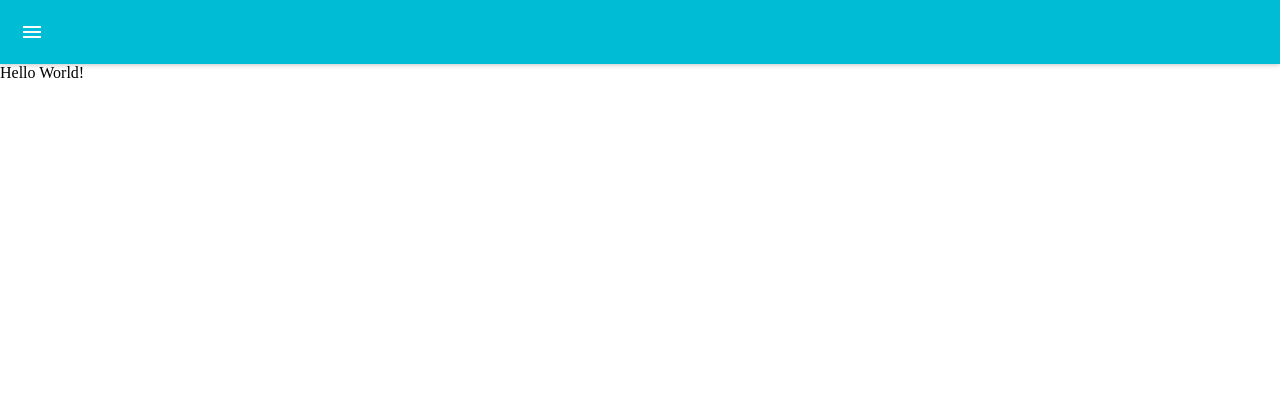
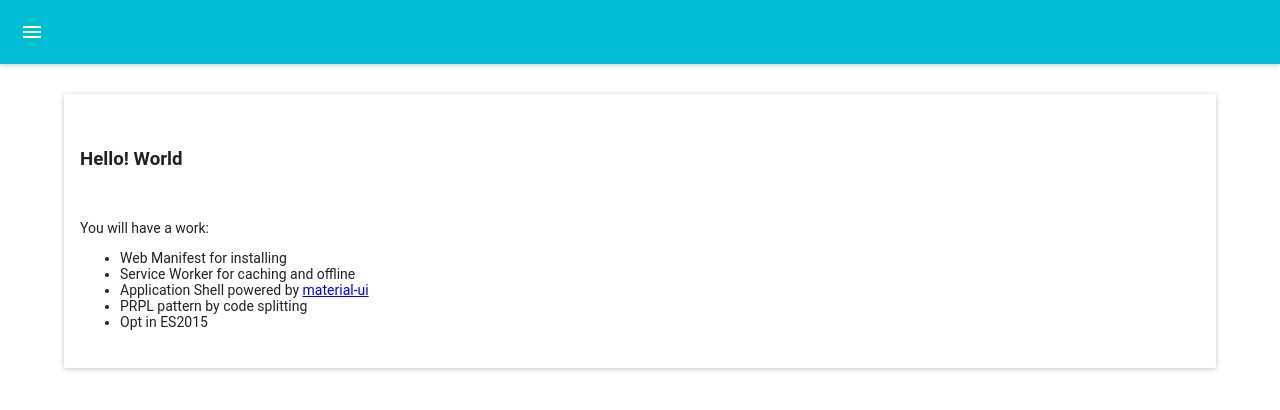
Before and after one commit to Kay2dan/react-pwa-guide-kit, a React app: page / in a window 1280 px wide. Shown: the top 410 px of the page. Built offline with nearby package versions, Linux system fonts and the light colour scheme; what react-tap-event-plugin would draw is missing.

Commit message:
step-3, add main route
- Tweek a App Structure for route and appshell

```diff
--- a/package.json
+++ b/package.json
@@ -20,8 +20,6 @@
     "babel-core": "^6.22.1",
     "babel-loader": "^6.2.10",
     "babel-preset-react-app": "^2.0.1",
-    "css-loader": "^0.26.1",
-    "style-loader": "^0.13.1",
     "webpack": "^2.2.1",
     "webpack-dev-server": "^1.16.3"
   }
--- /dev/null
+++ b/public/index.css
@@ -0,0 +1,10 @@
+body {
+  margin: 0;
+  padding: 0;
+}
+
+#content {
+  width: 90%;
+  margin: auto;
+  margin-top: 30px;
+}
--- a/public/index.html
+++ b/public/index.html
@@ -4,6 +4,7 @@
     <title></title>
     <meta charset="UTF-8">
     <meta name="viewport" content="width=device-width, initial-scale=1">
+    <link rel="stylesheet" href="index.css">
   </head>
   <body>
     <div id="app"></div>
--- a/src/components/App.js
+++ b/src/components/App.js
@@ -1,17 +1,14 @@
-import React from 'react';
-import {MuiThemeProvider, getMuiTheme} from 'material-ui/styles';
+import React, {Component} from 'react';
+import {Router, Route, IndexRoute, hashHistory} from 'react-router';
 import AppShell from './AppShell';
+import Main from './Main';
 
-class App extends React.Component {
-  render () {
-    return (
-       <MuiThemeProvider>
-        <AppShell>
-          Hello World!
-        </AppShell>
-      </MuiThemeProvider>
-    );
-  }
-};
-
-export default App;
+export default function App() {
+  return (
+    <Router history={hashHistory}>
+      <Route path="/" component={AppShell}>
+        <IndexRoute component={Main}/>
+      </Route>
+    </Router>
+  );
+}
--- a/src/components/AppShell.js
+++ b/src/components/AppShell.js
@@ -1,38 +1,50 @@
-import React from 'react';
+import React, {Component} from 'react';
+import {hashHistory, Link} from 'react-router';
+import {MuiThemeProvider, getMuiTheme} from 'material-ui/styles';
 import {Drawer, AppBar, MenuItem} from 'material-ui';
+import MainIcon from 'material-ui/svg-icons/navigation/apps';
 
-export default class AppShell extends React.Component {
+class AppShell extends Component {
   constructor(props) {
     super(props);
 
     this.state = {
-      drawerOpen: false
+      open: false
     };
   }
 
-  handleToggleDrawer = () => this.setState({drawerOpen: !this.state.drawerOpen});
+  handleToggleDrawer = () => this.setState({open: !this.state.open});
 
-  handleRequestChange = drawerOpen => this.setState({drawerOpen});
+  handleRequestChange = open => this.setState({open});
 
   render() {
     return (
-      <div>
+      <MuiThemeProvider>
+        <div id="app-shell">
           <AppBar
             title={this.props.title}
             iconClassNameRight="muidocs-icon-navigation-expand-more"
-          onLeftIconButtonTouchTap={this.handleToggleDrawer}/>
+            onLeftIconButtonTouchTap={this.handleToggleDrawer}
+          />
           <Drawer
             docked={false}
             width={200}
-          open={this.state.drawerOpen}
+            open={this.state.open}
             onRequestChange={this.handleRequestChange}>
-            <MenuItem primaryText="Greeting"/>
-            <MenuItem primaryText="Contact"/>
+              <MenuItem
+                primaryText={'Main'}
+                leftIcon={<MainIcon/>}
+                containerElement={<Link to={'/'}/>}
+                onTouchTap={this.handleToggleDrawer}
+              />
           </Drawer>
           <div id="content">
             {this.props.children}
           </div>
         </div>
+      </MuiThemeProvider>
     );
   }
 };
+
+export default AppShell;
--- /dev/null
+++ b/src/components/Main.js
@@ -0,0 +1,26 @@
+import React, {Component} from 'react';
+import {Card, CardHeader, CardText} from 'material-ui/Card';
+
+class Main extends Component {
+  render () {
+    return (
+      <div>
+        <Card>
+          <CardHeader><h3>Hello! World</h3></CardHeader>
+          <CardText>
+            You will have a work:
+            <ul>
+              <li>Web Manifest for installing</li>
+              <li>Service Worker for caching and offline</li>
+              <li>Application Shell powered by <a href="https://material-ui.com">material-ui</a></li>
+              <li>PRPL pattern by code splitting</li>
+              <li>Opt in ES2015</li>
+            </ul>
+          </CardText>
+        </Card>
+      </div>
+    )
+  }
+};
+
+export default Main;
--- a/src/index.css
+++ /dev/null
@@ -1,10 +0,0 @@
-body {
-  margin: 0;
-  padding: 0;
-}
-
-#content {
-  width: '90%';
-  margin: 'auto';
-  margin-top: '30px';
-}
--- a/src/index.js
+++ b/src/index.js
@@ -2,7 +2,6 @@ import React from 'react';
 import {render} from 'react-dom';
 import reactTabEventPlugin from 'react-tap-event-plugin';
 import App from './components/App';
-import './index.css';
 
 reactTabEventPlugin();
 
--- a/webpack.config.js
+++ b/webpack.config.js
@@ -17,9 +17,6 @@ module.exports = {
       test: /\.(js|jsx)$/,
       include: path.resolve(__dirname, './src'),
       loaders: 'babel-loader'
-    }, {
-      test: /\.css$/,
-      loader: 'style-loader!css-loader'
     }]
   },
   plugins: [],
```
Lines whose indentation alone changed are shown as unchanged.
